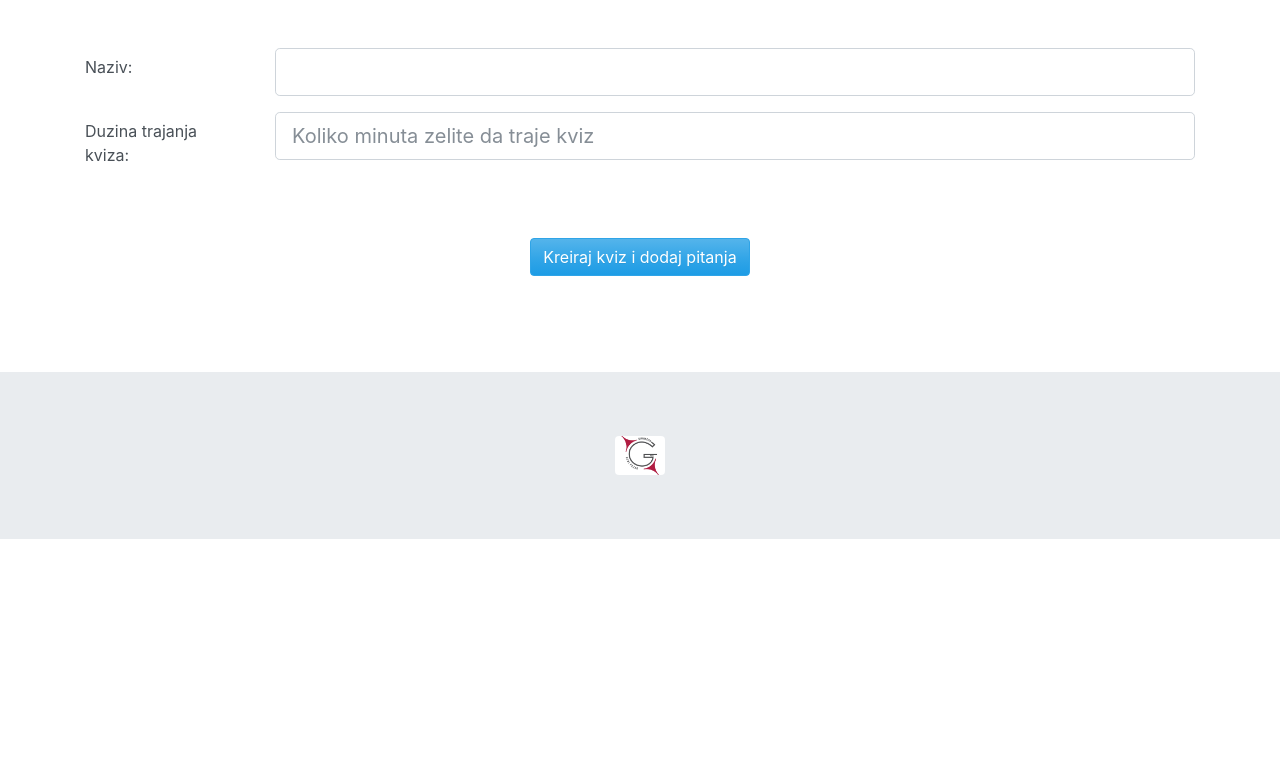
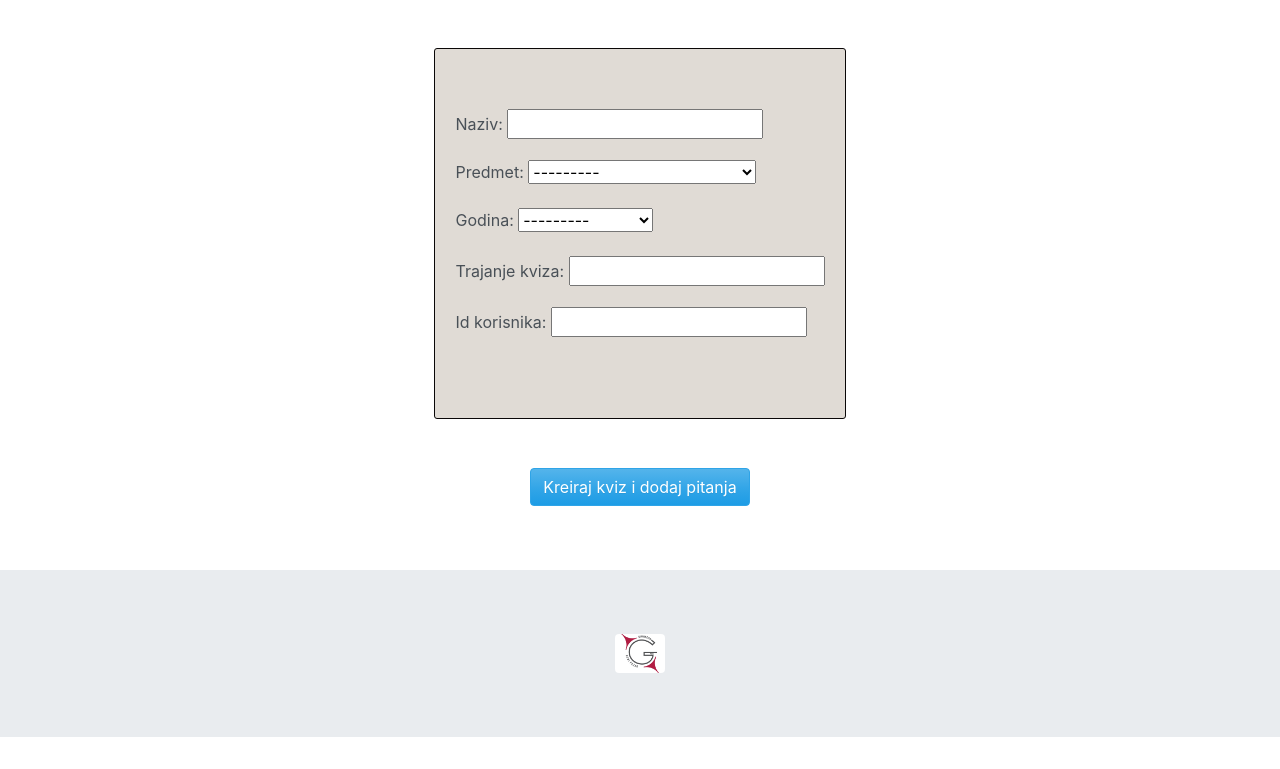
Before and after one commit to BakirCu/Kviz, a Django app: page / in a window 1280 px wide. Shown: the part 56-825 px from the top of the page. Before the commit the page ends 595 px from the top, so only its background shows below. Run offline with Django 3.2, Linux system fonts and the light colour scheme; some libraries are stand-ins or nearby versions.

Commit message:
Poceo da ododajm django forms

```diff
--- a/kviz/settings.py
+++ b/kviz/settings.py
@@ -38,6 +38,7 @@ INSTALLED_APPS = [
     'django.contrib.messages',
     'django.contrib.staticfiles',
     'kvizer.apps.KvizerConfig',
+    'crispy_forms',
 ]
 
 MIDDLEWARE = [
@@ -124,3 +125,5 @@ USE_TZ = True
 # https://docs.djangoproject.com/en/2.2/howto/static-files/
 
 STATIC_URL = '/static/'
+
+CRISPY_TEMPALTE_PACK = 'bootstrap4'
--- /dev/null
+++ b/kvizer/forms.py
@@ -0,0 +1,9 @@
+from django.forms import ModelForm
+from .models import Kviz
+
+
+class KvizForm(ModelForm):
+    class Meta:
+        model = Kviz
+        fields = ['naziv', 'predmet', 'godina',
+                  'trajanje_kviza', 'id_korisnika']
--- a/kvizer/models.py
+++ b/kvizer/models.py
@@ -40,8 +40,7 @@ class Kviz(models.Model):
     predmet = models.CharField(choices=PREDMETI, max_length=40)
     godina = models.CharField(choices=GODINE, max_length=40)
     id_korisnika = models.PositiveIntegerField()
-    trajanje_kviza = models.PositiveIntegerField(
-        help_text='Trajanje kviza je u minutama')
+    trajanje_kviza = models.PositiveIntegerField()
 
     def __str__(self):
         return f'{self.naziv}'
--- /dev/null
+++ b/kvizer/static/kvizer/main.css
@@ -0,0 +1,7 @@
+.content-section {
+  background: #e0dbd5;
+  padding: 60px 20px;
+  border: 1px solid #0a0707;
+  border-radius: 3px;
+  margin-bottom: 1px;
+}
--- a/kvizer/templates/kvizer/base_kviz.html
+++ b/kvizer/templates/kvizer/base_kviz.html
@@ -7,6 +7,7 @@
     <meta charset="utf-8">
     <meta name="viewport" content="width=device-width, initial-scale=1">
     <link rel="stylesheet" href="{% static 'kvizer/bootstrap.min.css' %}">
+    <link rel="stylesheet" href="{% static 'kvizer/main.css' %}">
     <link rel="stylesheet" href="https://use.fontawesome.com/releases/v5.7.0/css/all.css"
         integrity="sha384-lZN37f5QGtY3VHgisS14W3ExzMWZxybE1SJSEsQp9S+oqd12jhcu+A56Ebc1zFSJ" crossorigin="anonymous">
     <script src="https://ajax.googleapis.com/ajax/libs/jquery/3.4.1/jquery.min.js"></script>
@@ -27,10 +28,13 @@
     </nav>
 
 
-
-    {% block content_kviz %}
-    {% endblock %}
-
+    <div class="container">
+        <div class="d-flex justify-content-center mt-5">
+            {% block content_kviz %}
+            {% endblock %}
+        </div>
+    </div>
+    </div>
     <footer class="footer">
         <div class="jumbotron jumbotron-fluid  ">
             <div class="container text-center">
--- a/kvizer/templates/kvizer/create_kviz.html
+++ b/kvizer/templates/kvizer/create_kviz.html
@@ -2,34 +2,15 @@
 {% block content_kviz %}
 {% load static %}
 
-
-<div class="container mt-5 mb-5">
-
-    <form action="#" method="POST">
+<form class="form-group" method="post">
     {% csrf_token %}
-        <div class="form-group row">
-            <label for="naziv-kviza" class="col-sm-2 col-form-label">Naziv:</label>
-            <div class="col-sm-10">
-                <input type="text" class="form-control  form-control-lg" id="naziv-kviza" name="naziv" required=''
-                    oninvalid="this.setCustomValidity('Unesite naziv kviza')" oninput="setCustomValidity('')">
+    <div class="content-section">
+        {{ form.as_p}}
     </div>
-        </div>
-
-        <div class=" form-group row">
-            <label for="trajanje" class="col-sm-2 col-form-label">Duzina trajanja kviza:
-            </label>
-            <div class="col-sm-10">
-                <input type="number" min="0" class="form-control  form-control-lg  " id="trajanje" name="trajanje-kviza"
-                    placeholder="Koliko minuta zelite da traje kviz" required>
-            </div>
-        </div>
-
     <div class="col text-center">
         <button type="submit" class="btn btn-primary mt-5 mb-5">Kreiraj kviz i dodaj pitanja</button>
     </div>
 </form>
 
-</div>
-
 
 {% endblock %}
--- a/kvizer/views.py
+++ b/kvizer/views.py
@@ -1,8 +1,16 @@
-from django.shortcuts import render
+from django.shortcuts import render, redirect
+from .forms import KvizForm
 
 
 def create_kviz(request):
-    return render(request, 'kvizer/create_kviz.html')
+    if request.method == "POST":
+        form = KvizForm(request.POST)
+        if form.is_valid():
+            return redirect('create_answers')
+    else:
+        form = KvizForm()
+
+    return render(request, 'kvizer/create_kviz.html', {'form': form})
 
 
 def create_answers(request):
```
Lines whose indentation alone changed are shown as unchanged.
